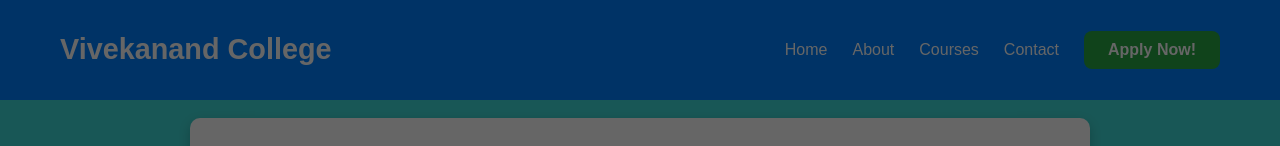
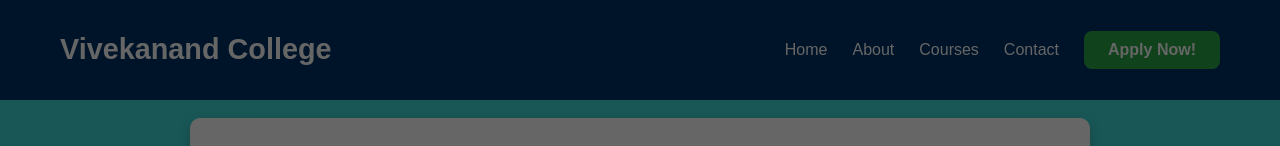
Before and after one commit to Sharvari-Mohite20/vck-ojt, a React (Vite) app: page / in a window 1280 px wide. Shown: the top 146 px of the page. Built offline with nearby package versions, Linux system fonts and the light colour scheme; no server answers.

Commit message:
Your update message here

```diff
--- a/src/components/header/header.css
+++ b/src/components/header/header.css
@@ -1,6 +1,6 @@
 /* Full-width blue bar */
 .header {
-  background-color: #0080ff;
+  background-color: #003366;
   height: 100px;
   display: flex;
   align-items: center;
```
